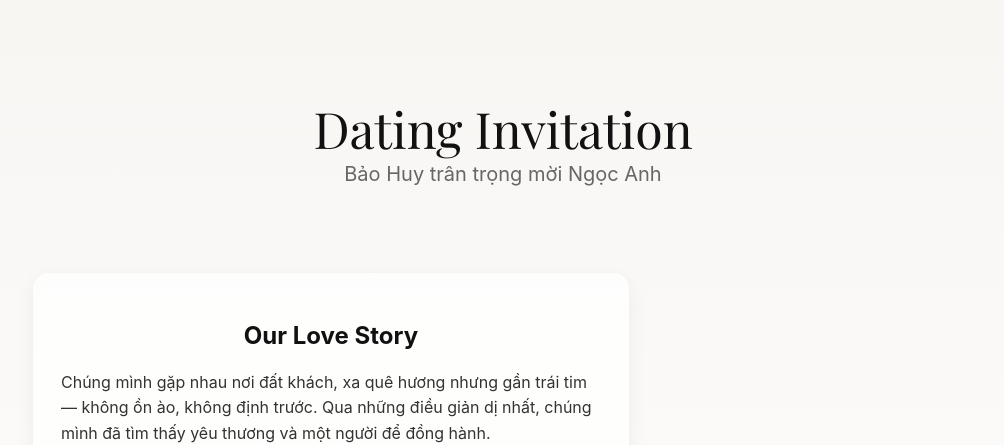
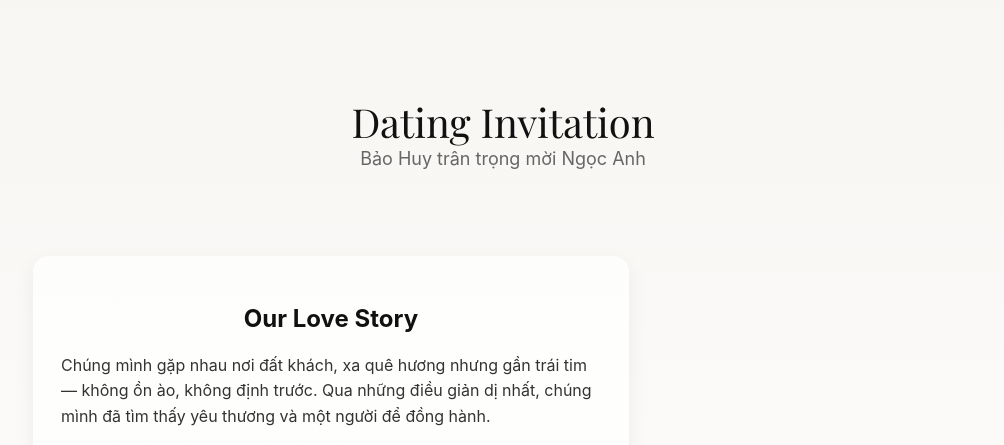
Before and after one commit to baohuy28012003/baohuy28012003.github.io, a plain HTML site: page index.html in a window 1280 px wide. Shown: the top 445 px of the page, without its empty margins (137-1141 px from the left). Drawn offline with nearby package versions, Linux system fonts and the light colour scheme.

Commit message:
Add files via upload

```diff
--- a/index.html
+++ b/index.html
@@ -18,9 +18,9 @@
 		justify-content	: center;
 		padding		: 75px 0 	}
     .names{	font-family: 'Playfair Display', serif;
-		font-size	: 50px;
+		font-size	: 40px;
 		text-align: center		}
-    .subtitle{color:var(--muted);font-size:20px; text-align: center}
+    .subtitle{color:var(--muted);font-size:18px; text-align: center}
     .hero{display:grid;grid-template-columns:1fr 320px;gap:24px;align-items:center;margin-top:12px}
     .hero-left{padding:28px;background:rgba(255,255,255,0.8);border-radius:16px;box-shadow:0 6px 20px rgba(0,0,0,0.06)}
     .hero-right{border-radius	: 12px;overflow:hidden}
```
